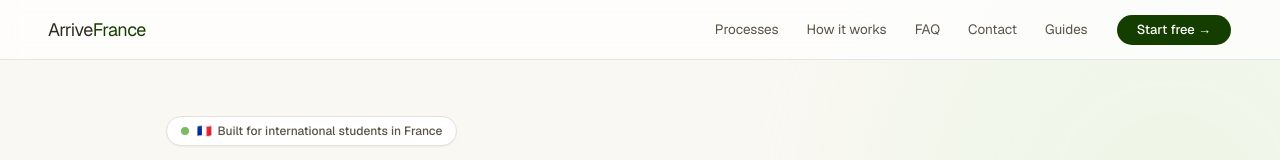
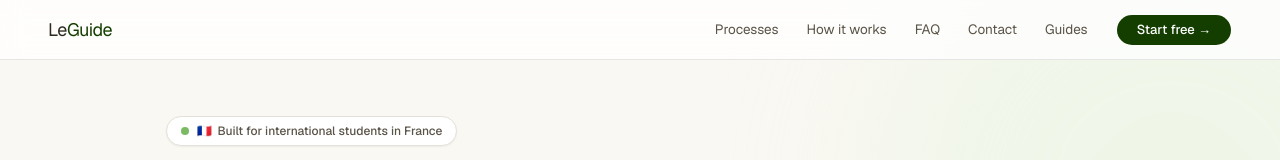
Before and after one commit to eakelvin/le-guide, a Next.js app: page / in a window 1280 px wide. Shown: the top 160 px of the page. Built offline with nearby package versions, Linux system fonts and the light colour scheme; no server answers.

Commit message:
Update branding from ArriveFrance to LeGuide in Footer, Navbar, and various authentication components for consistency across the application.

```diff
--- a/components/auth/ForgotPasswordForm.tsx
+++ b/components/auth/ForgotPasswordForm.tsx
@@ -55,7 +55,7 @@ export function ForgotPasswordForm() {
                     <div className="lg:hidden mb-8 text-center">
                         <Link href="/" className="no-underline">
                             <span className="font-serif text-2xl font-light tracking-tight text-foreground">
-                                Arrive<span className="text-forest-900">France</span>
+                                Le<span className="text-forest-900">Guide</span>
                             </span>
                         </Link>
                     </div>
--- a/components/auth/LoginForm.tsx
+++ b/components/auth/LoginForm.tsx
@@ -129,7 +129,7 @@ export function LoginForm() {
                     <div className="lg:hidden mb-8 text-center">
                         <Link href="/" className="no-underline">
                             <span className="font-serif text-2xl font-light tracking-tight text-foreground">
-                                Arrive<span className="text-forest-900">France</span>
+                                Le<span className="text-forest-900">Guide</span>
                             </span>
                         </Link>
                     </div>
--- a/components/auth/RegisterForm.tsx
+++ b/components/auth/RegisterForm.tsx
@@ -129,7 +129,7 @@ export function RegisterForm() {
                     <div className="lg:hidden mb-8 text-center">
                         <Link href="/" className="no-underline">
                             <span className="font-serif text-2xl font-light tracking-tight text-foreground">
-                                Arrive<span className="text-forest-900">France</span>
+                                Le<span className="text-forest-900">Guide</span>
                             </span>
                         </Link>
                     </div>
--- a/components/auth/UpdatePasswordForm.tsx
+++ b/components/auth/UpdatePasswordForm.tsx
@@ -171,7 +171,7 @@ export function UpdatePasswordForm({
                     <div className="lg:hidden mb-8 text-center">
                         <Link href="/" className="no-underline">
                             <span className="font-serif text-2xl font-light tracking-tight text-foreground">
-                                Arrive<span className="text-forest-900">France</span>
+                                Le<span className="text-forest-900">Guide</span>
                             </span>
                         </Link>
                     </div>
--- a/components/layout/BlogHeader.tsx
+++ b/components/layout/BlogHeader.tsx
@@ -26,7 +26,7 @@ export function BlogHeader() {
             href="/guides"
             className="font-heading truncate text-lg font-normal tracking-tight text-sand-800 no-underline md:text-[18px]"
           >
-            Arrive<span className="text-forest-900">France</span>
+            Le<span className="text-forest-900">Guide</span>
             <span className="font-sans text-sm font-normal text-sand-500"> · Guides</span>
           </Link>
         </div>
--- a/components/layout/Footer.tsx
+++ b/components/layout/Footer.tsx
@@ -7,7 +7,7 @@ export function Footer() {
         <footer className="bg-sand-800 py-12">
             <div className="mx-auto flex max-w-[1120px] flex-wrap items-center justify-between gap-5 px-6 md:px-12">
                 <div className="font-heading text-[16px] font-normal text-white/75">
-                    Arrive<span className="text-forest-400">France</span>
+                    Le<span className="text-forest-400">France</span>
                 </div>
                 <div className="flex flex-wrap gap-6 text-[13px]">
                     <Link href="/guides" className="text-white/40 no-underline transition-colors hover:text-white/75">
@@ -16,7 +16,7 @@ export function Footer() {
                     <Link href="/#contact" className="text-white/40 no-underline transition-colors hover:text-white/75">
                         Contact
                     </Link>
-                    {["Visa", "Housing", "Healthcare", "Banking", "Transport"].map((l) => (
+                    {/* {["Visa", "Housing", "Healthcare", "Banking", "Transport"].map((l) => (
                         <Link
                             key={l}
                             href="/dashboard"
@@ -24,7 +24,7 @@ export function Footer() {
                         >
                             {l}
                         </Link>
-                    ))}
+                    ))} */}
                 </div>
                 <div className="text-[12px] text-white/40">
                     © {year} LeGuide. Made with ♥ for international students.
--- a/components/layout/LeftPanel.tsx
+++ b/components/layout/LeftPanel.tsx
@@ -23,7 +23,7 @@ export function LoginPanel() {
             <div className="relative z-10">
                 <Link href="/" className="text-white no-underline">
                     <div className="font-serif text-2xl font-light tracking-tight">
-                        Arrive<span className="text-[#9ECC60]">France</span>
+                        Le<span className="text-[#9ECC60]">Guide</span>
                     </div>
                     <div className="text-white/40 text-xs mt-1 tracking-widest uppercase">
                         Student Admin Guide
@@ -110,7 +110,7 @@ export function RegisterPanel() {
             <div className="relative z-10">
                 <Link href="/" className="text-white no-underline">
                     <div className="font-serif text-2xl font-light tracking-tight">
-                        Arrive<span className="text-[#9ECC60]">France</span>
+                        Le<span className="text-[#9ECC60]">Guide</span>
                     </div>
                     <div className="text-white/40 text-xs mt-1 tracking-widest uppercase">
                         Student Admin Guide
--- a/components/layout/Navbar.tsx
+++ b/components/layout/Navbar.tsx
@@ -13,7 +13,7 @@ export function Navbar({ initialUser }: { initialUser: AppUser | null }) {
                 href="/"
                 className="font-heading text-[18px] font-normal tracking-tight text-sand-800 no-underline"
             >
-                Arrive<span className="text-forest-900">France</span>
+                Le<span className="text-forest-900">Guide</span>
             </Link>
             <div className="flex items-center gap-4 md:gap-7">
                 <div className="hidden items-center gap-7 md:flex">
--- a/components/layout/Sidebar.tsx
+++ b/components/layout/Sidebar.tsx
@@ -112,7 +112,7 @@ export function Sidebar({
         <aside className="flex h-screen w-64 min-w-[256px] flex-col overflow-y-auto border-r border-border bg-white text-foreground sticky top-0">
             <div className="border-b border-border px-6 py-7">
                 <div className="font-heading text-xl font-normal tracking-tight text-sand-800">
-                    Arrive<span className="text-forest-700">France</span>
+                    Le<span className="text-forest-700">Guide</span>
                 </div>
                 <p className="mt-1 text-[11px] font-medium uppercase tracking-wide text-sand-600">
                     Student Admin Guide
```
